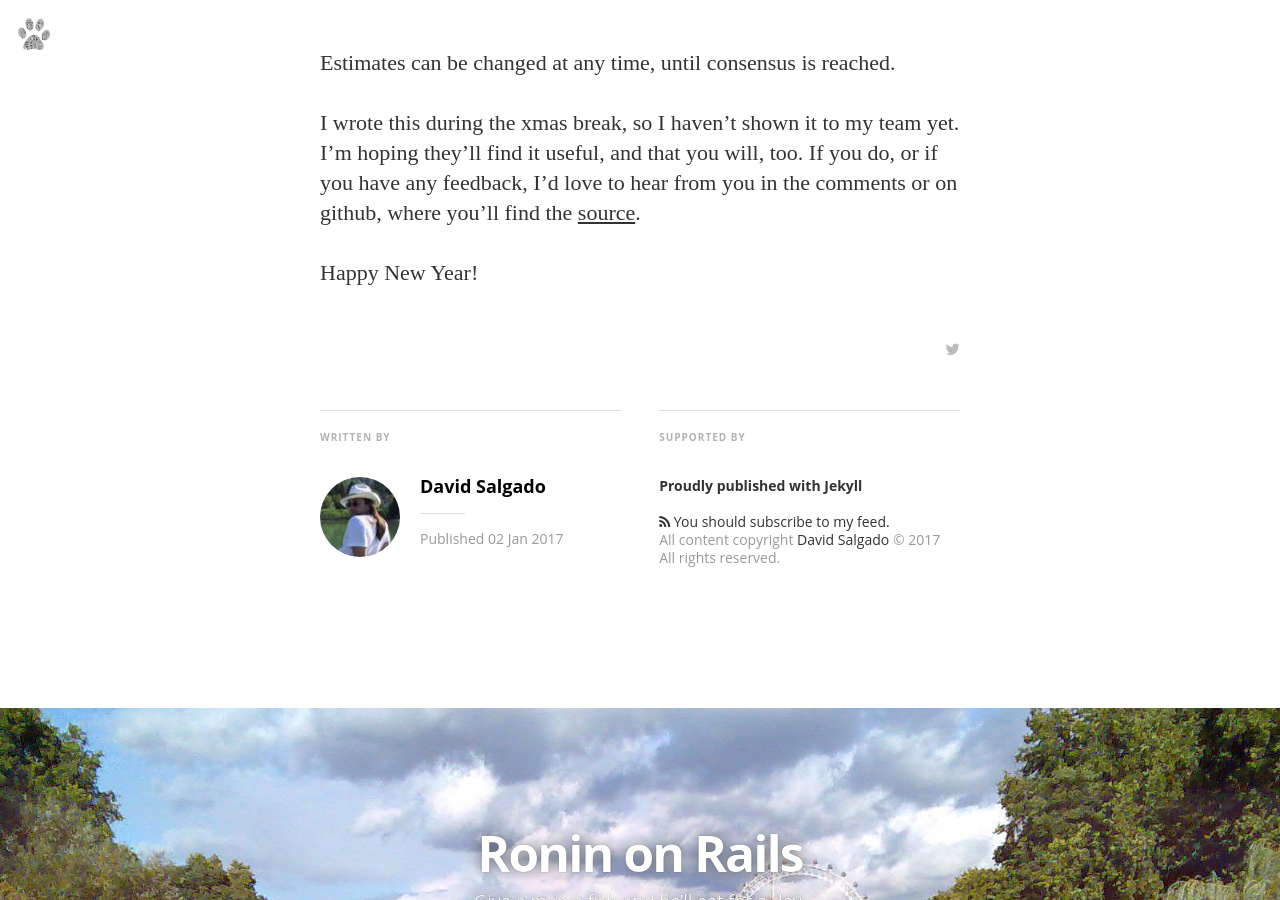
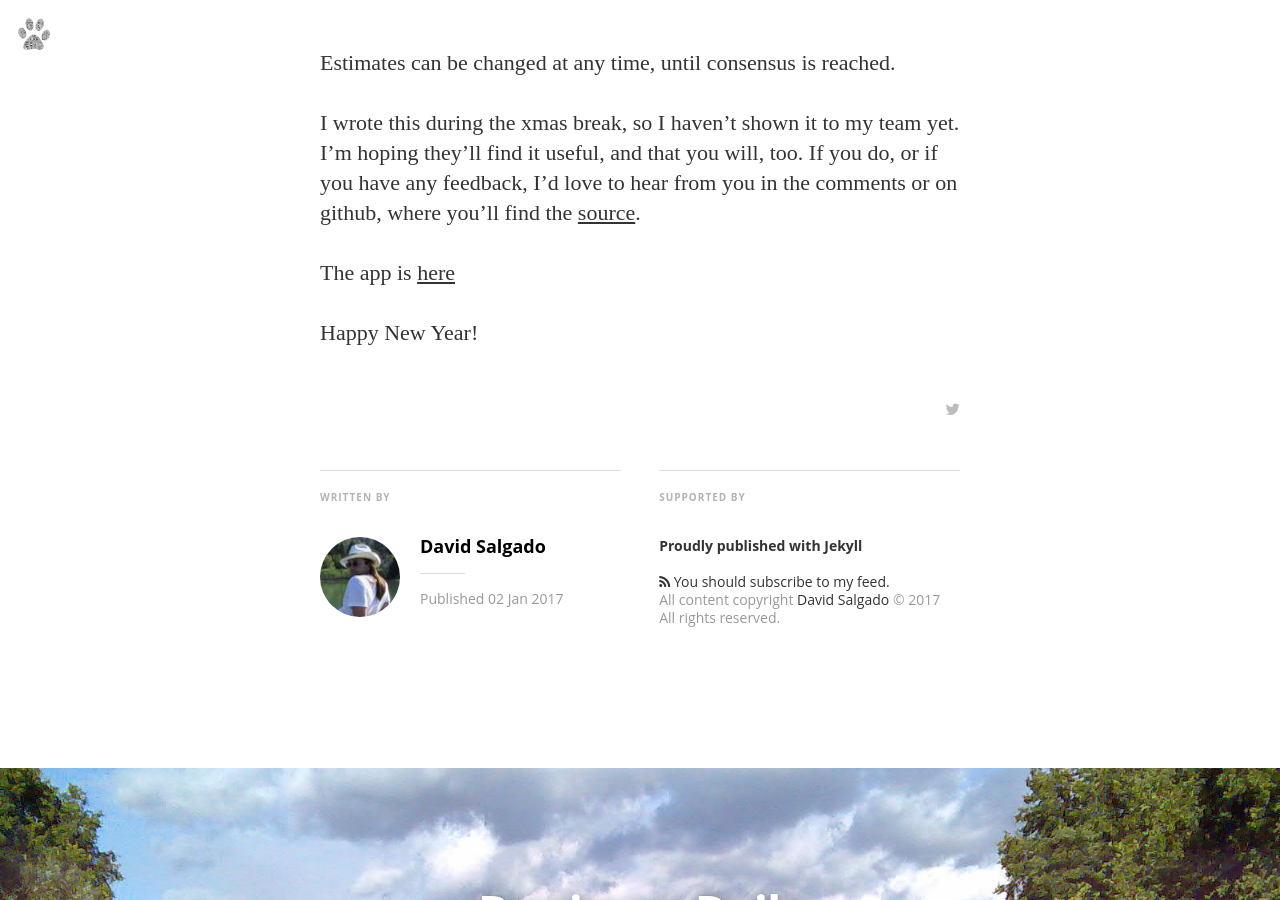
Before and after one commit to digitalronin/digitalronin.github.com, a Jekyll site: the page built from _posts/2017-01-02-ticket-poker.md, in a window 1280 px wide and 900 px high, scrolled down 5750 px. Built offline with Jekyll 4.4.1, drawn with Linux system fonts in a browser that asks for light colours; nearby versions of some CDN libraries; some web fonts are replaced; comment, search, counter and statistics services are not loaded.

Commit message:
add a link to the app at the bottom of the post

```diff
--- a/_posts/2017-01-02-ticket-poker.md
+++ b/_posts/2017-01-02-ticket-poker.md
@@ -58,6 +58,8 @@ Estimates can be changed at any time, until consensus is reached.
 
 I wrote this during the xmas break, so I haven't shown it to my team yet. I'm hoping they'll find it useful, and that you will, too. If you do, or if you have any feedback, I'd love to hear from you in the comments or on github, where you'll find the [source][source].
 
+The app is [here][ticket-poker]
+
 Happy New Year!
 
 
```
